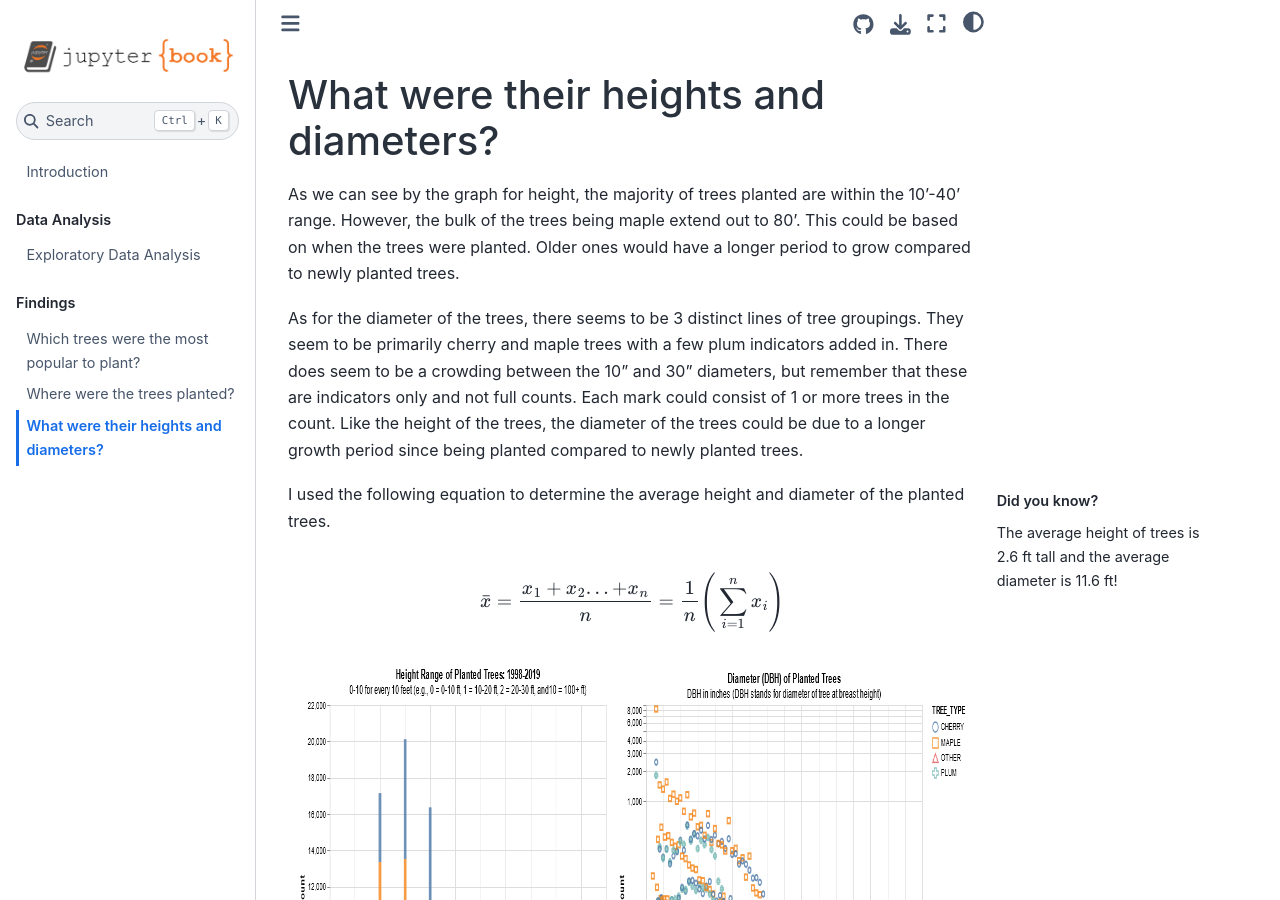
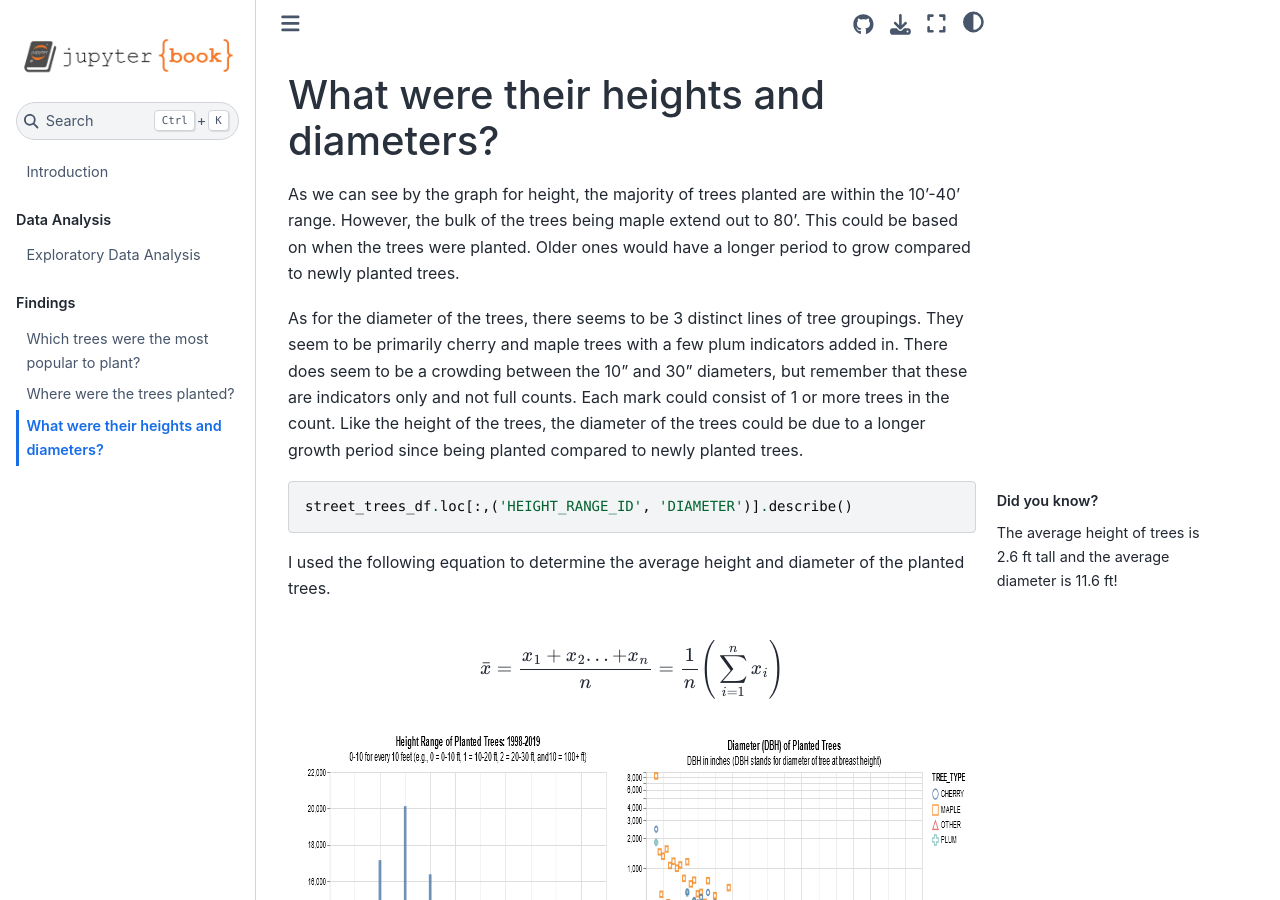
Before and after one commit to klew-pdot/fptrees, a Jupyter Book: the page built from doc/height_diameter.md, in a window 1280 px wide and 900 px high. Built offline with Jupyter Book 1.0.4 settings and Sphinx 7.4.7 and the Sphinx Book theme 1.1.4, drawn with Linux system fonts in a browser that asks for light colours; pages that are not in the unit, such as notebooks, are missing from menus.

Commit message:
added code block

````diff
--- a/doc/height_diameter.md
+++ b/doc/height_diameter.md
@@ -6,6 +6,9 @@ As for the diameter of the trees, there seems to be 3 distinct lines of tree gro
 
 ```{margin} Did you know?
 The average height of trees is 2.6 ft tall and the average diameter is 11.6 ft!
+```
+```python
+street_trees_df.loc[:,('HEIGHT_RANGE_ID', 'DIAMETER')].describe()
 ```
 I used the following equation to determine the average height and diameter of the planted trees.
 
````
